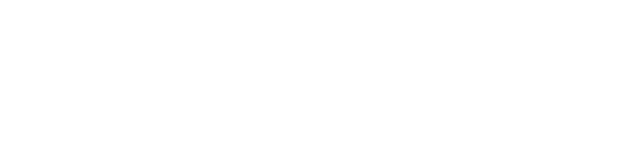
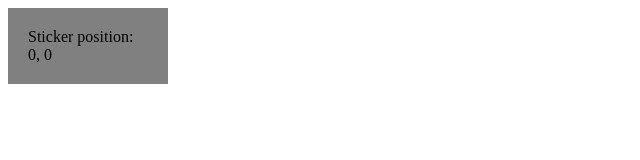
Before and after one commit to SimonHFrost/raytracing-texture-mapping, a plain HTML site: page index.html in a window 1280 px wide. Shown: the whole page, without its empty margins (0-640 px from the left). Drawn offline with Linux system fonts and the light colour scheme.

Commit message:
Show sticker coordinates

```diff
--- a/app.js
+++ b/app.js
@@ -97,6 +97,8 @@ function onMouseClick(event) {
 
   context.drawImage(smileImage, rectX - 50, rectY - 50, 100, 100);
 
+  document.querySelector('.display').innerHTML = 'Sticker position: ' + rectX + ', ' + rectY;
+
   var image = new Image();
   image.src = canvas.toDataURL();
 
--- a/index.html
+++ b/index.html
@@ -4,6 +4,11 @@
   </head>
   <body>
     <div class="main" />
+    <div class="display"
+      style="background-color: gray; padding: 20px; position: absolute; width: 120px"
+    >
+      Sticker position: 0, 0
+    </div>
     <script src="lib/three.min.js"></script>
     <script src="lib/OrbitControls.js"></script>
     <script src="app.js"></script>
```
